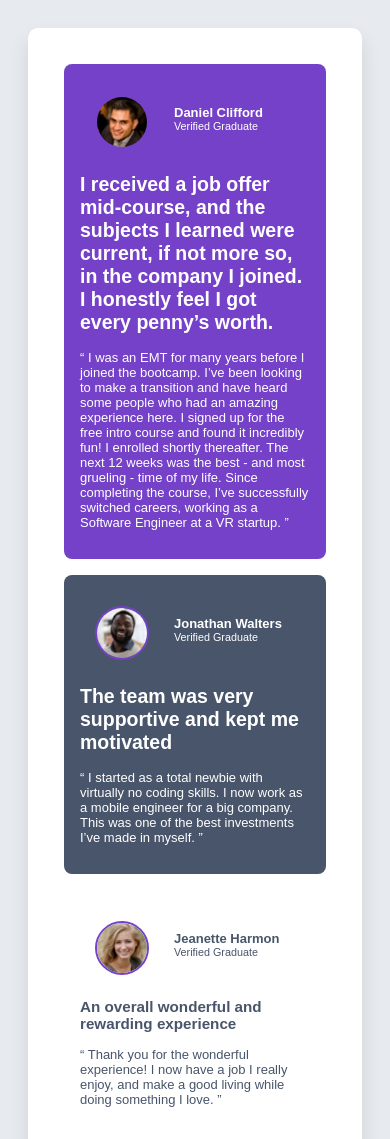
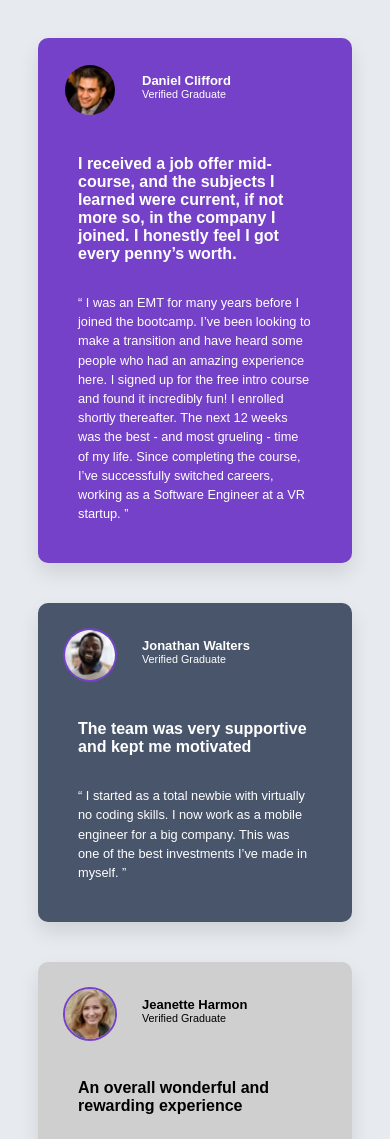
Before and after one commit to jemima-lopez/testimonials, a plain HTML site: page index.html in a window 390 px wide. Shown: the top 1139 px of the page. Drawn offline with Linux system fonts and the light colour scheme.

Commit message:
fixing commit

```diff
--- a/index.css
+++ b/index.css
@@ -25,47 +25,12 @@ body{
   box-shadow: 0 10px 20px rgba(0,0,0,0.1);
 
 }
-
-.grid-container--fill{
-    grid-auto-rows: repeat(auto-fit, minmax(12rem, 1fr));
-}
-
-.grid-item-1{
-    background-color: hsl(263, 55%, 52%);
-    color: white;
-    margin: 1rem;
-    padding: 1rem;
-    border-radius: 0.5rem;
-
-}
-
-.grid-item-2{
-    background-color: hsl(219, 29%, 14%);
-    color: white;
-    margin: 1rem;
-    padding: 1rem;
-    border-radius: 0.5rem;
-}
-.grid-item-3{
-    background-color: hsl(0, 0%, 100%);
-    color: hsl(217, 19%, 35%);
-    margin: 1rem;
-    padding: 1rem;
-    border-radius: 0.5rem;
-}
-.grid-item-4{
-    background-color: hsl(0, 0%, 7%);
-    color: hsl(214, 17%, 92%);
-    margin: 1rem;
-    padding: 1rem;
-    border-radius: 0.5rem;
-}
-.grid-item-5{
-    background-color: hsl(0, 0%, 100%);
-    color: hsl(217, 19%, 35%);
-    margin: 1rem;
-    padding: 1rem;
-    border-radius: 0.5rem;
+card{
+    display: block;
+    border-radius: 10px;
+    padding: 10px;
+    box-shadow: 0 10px 20px rgba(0,0,0,0.1);
+    margin: 10px;
 }
 
 img{
@@ -104,46 +69,67 @@ img{
   margin: 0;
   font-weight: 400;
 }
+h3{
+    margin: 30px;
+    border: 10px;
+    font-size: 1rem;
+}
 
-.grid-item-1 {
+p{
+    margin: 30px;
+    border: 10px;
+    font-size: 0.8rem;
+    line-height: 1.5;
+}
+
+.uno {
   grid-column: 1 / span 2;
   background: hsl(263, 55%, 52%);
   color: white;
 }
 
-.grid-item-2 {
+.dos {
   grid-column: 3 / 4;
   background: hsl(217, 19%, 35%);
   color: white;
 }
 
-.grid-item-3 {
+.tres {
   grid-column: 1 / 2;
-  background: white;
+  background: hsl(0, 0%, 81%);
+
 }
 
-.grid-item-4 {
+.cuatro {
   grid-column: 2 / span 2;
   background: hsl(219, 29%, 14%);
   color: white;
 }
 
-.grid-item-5 {
+.cinco {
   grid-column: 4 / 5;
   grid-row: 1 / span 2;
   background: white;
 }
+
+.attribution {
+        font-size: 11px;
+        text-align: center;
+      }
+      .attribution a {
+        color: hsl(228, 45%, 44%);
+      }
 
 @media (max-width: 768px) {
   .container {
     grid-template-columns: 1fr;
   }
 
-  .grid-item-1,
-  .grid-item-2,
-  .grid-item-3,
-  .grid-item-4,
-  .grid-item-5 {
+  .uno,
+  .dos,
+  .tres,
+  .cuatro,
+  .cinco {
     grid-column: auto;
     grid-row: auto;
   }
--- a/index.html
+++ b/index.html
@@ -15,20 +15,10 @@
     <title>Frontend Mentor | [Challenge Name Here]</title>
 
     <!-- Feel free to remove these styles or customise in your own stylesheet 👍 -->
-    <style>
-      .attribution {
-        font-size: 11px;
-        text-align: center;
-      }
-      .attribution a {
-        color: hsl(228, 45%, 44%);
-      }
-    </style>
   </head>
   <body>
     <div class="container">
-      <div class="grid-container grid-container--fill">
-        <div class="grid-item-1">
+        <card class="uno">
           <div class="profile">
             <img src="./images/image-daniel.jpg" alt="Daniel Clifford" />
             <div class="profile-text">
@@ -36,9 +26,9 @@
               <h5>Verified Graduate</h5>
             </div>
           </div>
-          <h2>I received a job offer mid-course, and
+          <h3>I received a job offer mid-course, and
           the subjects I learned were current, if not more so, in the company I
-          joined. I honestly feel I got every penny’s worth.</h2>
+          joined. I honestly feel I got every penny’s worth.</h3>
           <p>“ I was an EMT for
           many years before I joined the bootcamp. I’ve been looking to make a
           transition and have heard some people who had an amazing experience
@@ -47,8 +37,8 @@
           grueling - time of my life. Since completing the course, I’ve
           successfully switched careers, working as a Software Engineer at a VR
           startup. ”</p>
-        </div>
-        <div class="grid-item-2">
+        </card>
+        <card class="dos">
           <div class="profile">
           <img src="./images/image-jonathan.jpg" alt="Jonathan Walters" />
           <div class="profile-text">
@@ -56,11 +46,11 @@
             <h5>Verified Graduate</h5>
           </div>
         </div>
-          <h2>The team was very supportive and kept me motivated </h2><p>“ I started as a total newbie with virtually no coding
+          <h3>The team was very supportive and kept me motivated </h3><p>“ I started as a total newbie with virtually no coding
           skills. I now work as a mobile engineer for a big company. This was one
           of the best investments I’ve made in myself. ”</p>
-        </div>
-        <div class="grid-item-3">
+        </card>
+        <card class="tres">
           <div class="profile">
             <img src="./images/image-jeanette.jpg" alt="Jeanette Harmon" />
             <div class="profile-text">
@@ -71,8 +61,8 @@
           <h3>An overall wonderful and rewarding
           experience </h3><p>“ Thank you for the wonderful experience! I now have a job I
           really enjoy, and make a good living while doing something I love. ”</p>
-        </div>
-        <div class="grid-item-4">
+        </card>
+        <card class="cuatro">
           <div class="profile">
             <img src="./images/image-patrick.jpg" alt="Patrick Abrams" />
             <div class="profile-text">
@@ -89,8 +79,8 @@
           myself as a capable junior developer. The standard is above the rest.
           You will get the personal attention you need from an incredible
           community of smart and amazing people. ”</p>
-        </div>
-        <div class="grid-item-5">
+        </card>
+        <card class="cinco">
           <div class="profile">
             <img src="./images/image-kira.jpg" alt="Kira Whittle" />
             <div class="profile-text">
@@ -111,7 +101,7 @@
           during interviews as an example of my developent experience. It
           certainly helped me land a job as a full-stack developer after receiving
           multiple offers. 100% recommend! ”</p>
-        </div>
+        </card>
         <div class="attribution">
           Challenge by
           <a href="https://www.frontendmentor.io?ref=challenge" target="_blank"
```
